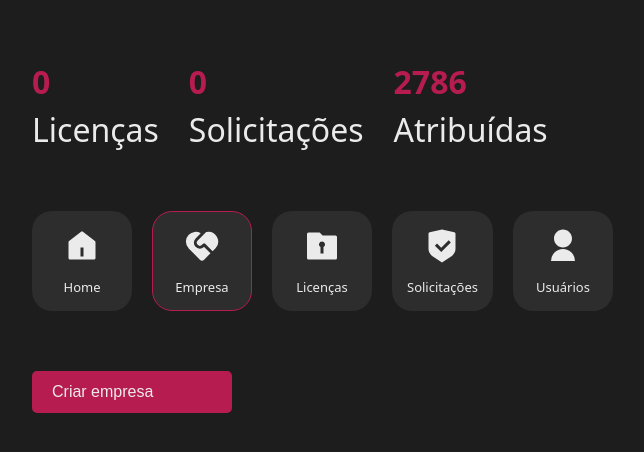
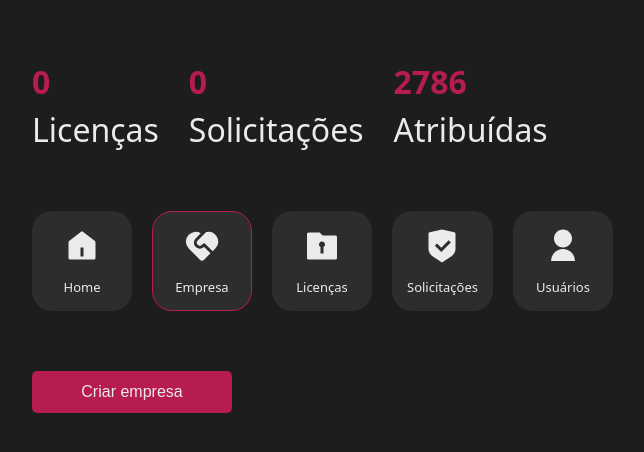
Before and after one commit to Cacimbo-angolan-software-factory/cacimbo-web, a React (Vite) app: page /empresas in a window 1280 px wide. Shown: the top 452 px of the page, without its empty margins (28-672 px from the left). Built offline with nearby package versions, Linux system fonts and the light colour scheme; no server answers; sample sign-in values are in the browser's storage.

Commit message:
Creating create reusable button

```diff
--- /dev/null
+++ b/src/components/btnCreate/BtnCreate.tsx
@@ -0,0 +1,19 @@
+import React from 'react';
+
+import { Button } from './stylesBtnCreate';
+
+interface Props {
+  children: React.ReactNode;
+  style?: React.CSSProperties;
+  onClick: () => void;
+}
+
+const BtnCreate: React.FC<Props> = ({ children, onClick, style }) => {
+  return (
+    <Button onClick={onClick} style={style}>
+      {children}
+    </Button>
+  );
+};
+
+export default BtnCreate;
--- /dev/null
+++ b/src/components/btnCreate/stylesBtnCreate.ts
@@ -0,0 +1,18 @@
+import styled from 'styled-components';
+
+export const Button = styled.button`
+  padding: 1.2rem 2rem;
+  border-radius: 0.5rem;
+  border: none;
+  background-color: #b71c50;
+  width: 20rem;
+  font-size: 1.6rem;
+  color: #ebebeb;
+  cursor: pointer;
+  transition: all 0.2s;
+  justify-content: center;
+
+  &:hover {
+    transform: translateY(-3px);
+  }
+`;
--- a/src/pages/admin/empresas/Empresas.tsx
+++ b/src/pages/admin/empresas/Empresas.tsx
@@ -1,5 +1,6 @@
 import React, { useContext, useState, useRef, useEffect } from 'react';
 import AdminHeader from '../../../components/adminHeader/AdminHeader';
+import BtnCreate from '../../../components/btnCreate/BtnCreate';
 import CriarEmpresa from '../../../components/empresa/criarEmpresa/CriarEmpresa';
 import Empresa from '../../../components/empresa/Empresa';
 import HeaderMobile from '../../../components/headerMobile/HeaderMobile';
@@ -8,7 +9,7 @@ import Sidebar from '../../../components/sidebar/SideBar';
 import Spinner from '../../../components/spinner/Spinner';
 import { LicContext } from '../../../context';
 
-import { Button, Container } from './stylesEmpresas';
+import { Container } from './stylesEmpresas';
 
 const Empresas: React.FC = () => {
   const { empresas, licences, setEditar, loadingEmpresas } =
@@ -45,19 +46,23 @@ const Empresas: React.FC = () => {
     return licence.parceiro_id === empresaSelected?.id;
   });
 
+  const handleCreate = () => {
+    setCriarEmpresa(true);
+  };
+
   return (
     <>
       <AdminHeader />
       <HeaderMobile />
 
-      <Button
+      <BtnCreate
         style={{
           display: criarEmpresa ? 'none' : 'flex',
         }}
-        onClick={() => setCriarEmpresa(true)}
+        onClick={handleCreate}
       >
         Criar empresa
-      </Button>
+      </BtnCreate>
 
       {criarEmpresa ? (
         <CriarEmpresa setCriarEmpresa={setCriarEmpresa} />
--- a/src/pages/admin/empresas/stylesEmpresas.ts
+++ b/src/pages/admin/empresas/stylesEmpresas.ts
@@ -5,19 +5,3 @@ export const Container = styled.div`
   flex-direction: column;
   gap: 2rem;
 `;
-
-export const Button = styled.button`
-  padding: 1.2rem 2rem;
-  border-radius: 0.5rem;
-  border: none;
-  background-color: #b71c50;
-  width: 20rem;
-  font-size: 1.6rem;
-  color: #ebebeb;
-  cursor: pointer;
-  transition: all 0.2s;
-
-  &:hover {
-    transform: translateY(-3px);
-  }
-`;
--- a/src/pages/admin/solicitaçoes/Solicitacoes.tsx
+++ b/src/pages/admin/solicitaçoes/Solicitacoes.tsx
@@ -1,12 +1,13 @@
 import React, { useContext } from 'react';
 import AdminHeader from '../../../components/adminHeader/AdminHeader';
+import BtnCreate from '../../../components/btnCreate/BtnCreate';
 import ScrollTop from '../../../components/scrollTop/ScrollTop';
 import CriarSolicitaçao from '../../../components/solicitacoes/criarSolicitaçao/CriarSolic';
 import Solicitacao from '../../../components/solicitacoes/Solicitacao';
 import Spinner from '../../../components/spinner/Spinner';
 import { LicContext } from '../../../context';
 
-import { Button, Container } from './stylesSoli';
+import { Container } from './stylesSoli';
 
 const Solicitaçoes: React.FC = () => {
   const { lic_requests, IsLoadingTheOrder } = useContext(LicContext);
@@ -16,14 +17,14 @@ const Solicitaçoes: React.FC = () => {
     <>
       <AdminHeader />
 
-      <Button
+      <BtnCreate
         style={{
           display: click ? 'none' : 'flex',
         }}
         onClick={() => setClick(true)}
       >
         Nova Solicitação
-      </Button>
+      </BtnCreate>
 
       {click ? (
         <CriarSolicitaçao setClick={setClick} />
--- a/src/pages/admin/solicitaçoes/stylesSoli.ts
+++ b/src/pages/admin/solicitaçoes/stylesSoli.ts
@@ -16,19 +16,3 @@ export const Container = styled.div`
     flex-direction: column;
   }
 `;
-
-export const Button = styled.button`
-  padding: 1.2rem 2rem;
-  border-radius: 0.5rem;
-  border: none;
-  background-color: #b71c50;
-  width: 20rem;
-  font-size: 1.6rem;
-  color: #ebebeb;
-  cursor: pointer;
-  transition: all 0.2s;
-
-  &:hover {
-    transform: translateY(-3px);
-  }
-`;
```
